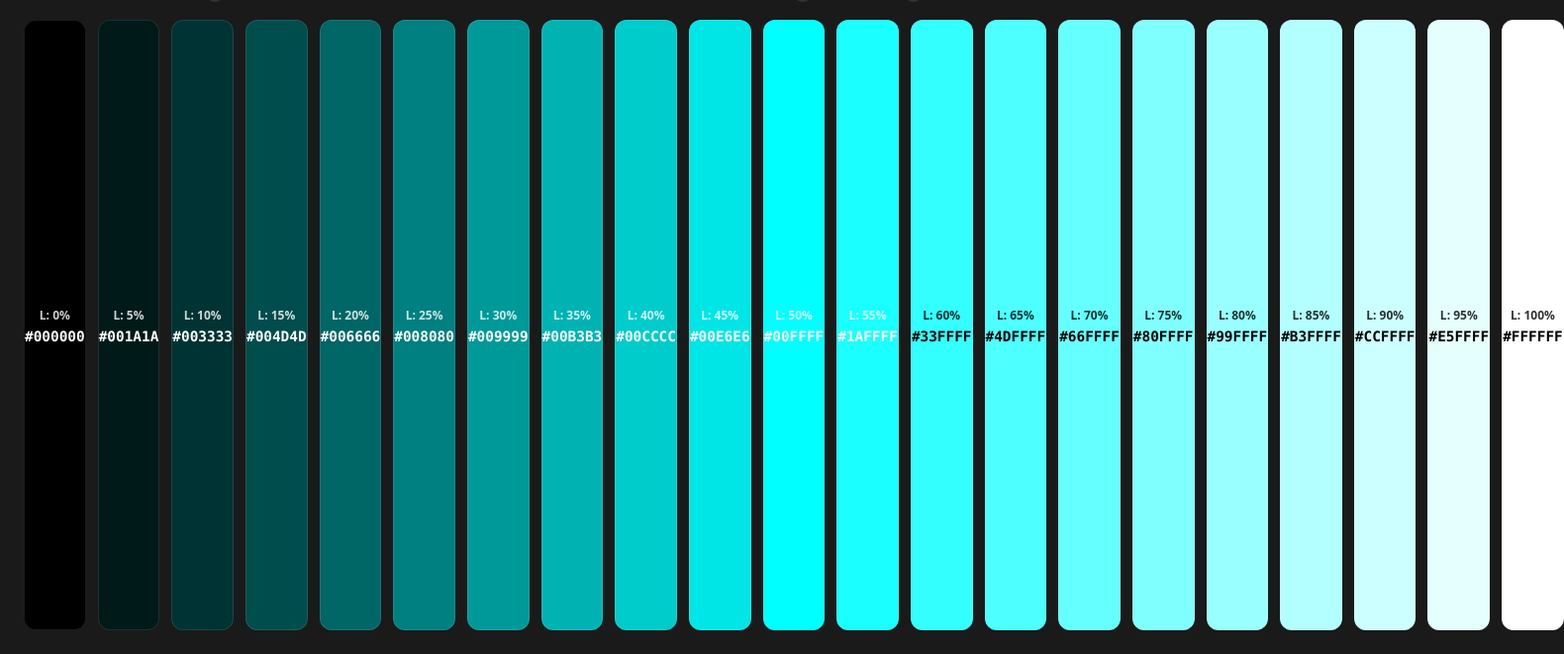
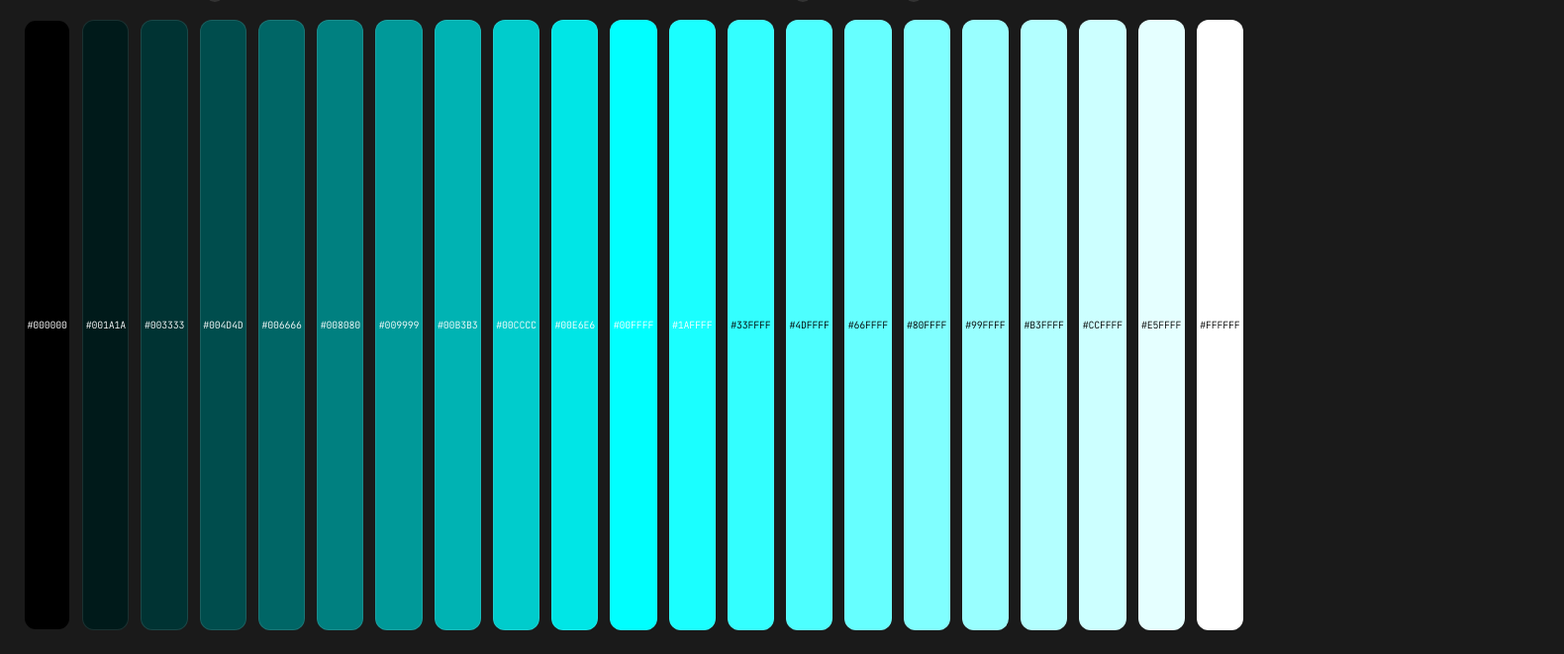
Before and after one commit to yumurta2/monochrome-palette-generator, a website built with Vite: page index.html in a window 1280 px wide. Shown: the part 139-800 px from the top of the page at 99% size, 1580 px wide, since content can reach past the window. Built offline with nearby package versions, Linux system fonts and the light colour scheme.

Commit message:
hex code yazilari:ux/ui

```diff
--- a/index.html
+++ b/index.html
@@ -4,6 +4,12 @@
     <meta charset="UTF-8" />
     <meta name="viewport" content="width=device-width, initial-scale=1.0" />
     <title>Monochrome Palette Generator</title>
+    <link rel="preconnect" href="https://fonts.googleapis.com" />
+    <link rel="preconnect" href="https://fonts.gstatic.com" crossorigin />
+    <link
+      href="https://fonts.googleapis.com/css2?family=JetBrains+Mono:wght@200;300;400&display=swap"
+      rel="stylesheet"
+    />
   </head>
   <body>
     <div id="app">
--- a/package.json
+++ b/package.json
@@ -1,6 +1,6 @@
 {
   "name": "monochrome-palette-generator",
-  "version": "1.2.1",
+  "version": "1.3.0",
   "private": true,
   "type": "module",
   "scripts": {
--- a/src/render/createColorCard.js
+++ b/src/render/createColorCard.js
@@ -2,7 +2,6 @@
 
 export function createColorCard(l, hex) {
   const textColor = getContrastColor(l)
-  const lLabel = Math.round(l)
 
   const card = document.createElement('div')
   card.className = 'color-card'
@@ -10,10 +9,7 @@
   card.style.color = textColor
 
   const setContent = (hexText) => {
-    card.innerHTML = `
-      <span class="lightness">L: ${lLabel}%</span>
-      <span class="hex">${hexText}</span>
-    `
+    card.innerHTML = `<span class="hex">${hexText}</span>`
   }
 
   setContent(hex.toUpperCase())
--- a/src/style.css
+++ b/src/style.css
@@ -136,15 +136,14 @@
 .color-card {
   border-radius: 12px;
   display: flex;
-  flex-direction: column;
   align-items: center;
   justify-content: center;
-  gap: 0.3rem;
-  font-weight: 600;
   transition: background-color 0.15s ease;
   border: 1px solid rgba(255, 255, 255, 0.1);
   cursor: pointer;
   user-select: none;
+  container-type: inline-size;
+  overflow: hidden;
 }
 
 .color-card:hover {
@@ -152,12 +151,11 @@
   transition: transform 0.15s ease, background-color 0.15s ease;
 }
 
-.color-card .lightness {
-  font-size: 0.75rem;
-  opacity: 0.8;
+.color-card .hex {
+  font-family: 'JetBrains Mono', ui-monospace, Consolas, monospace;
+  font-weight: 300;
+  font-size: 22cqi;
+  line-height: 1;
+  letter-spacing: -0.02em;
+  white-space: nowrap;
 }
-
-.color-card .hex {
-  font-family: ui-monospace, Consolas, monospace;
-  font-size: 0.9rem;
-}
```
Also changed, not shown: README.md.
